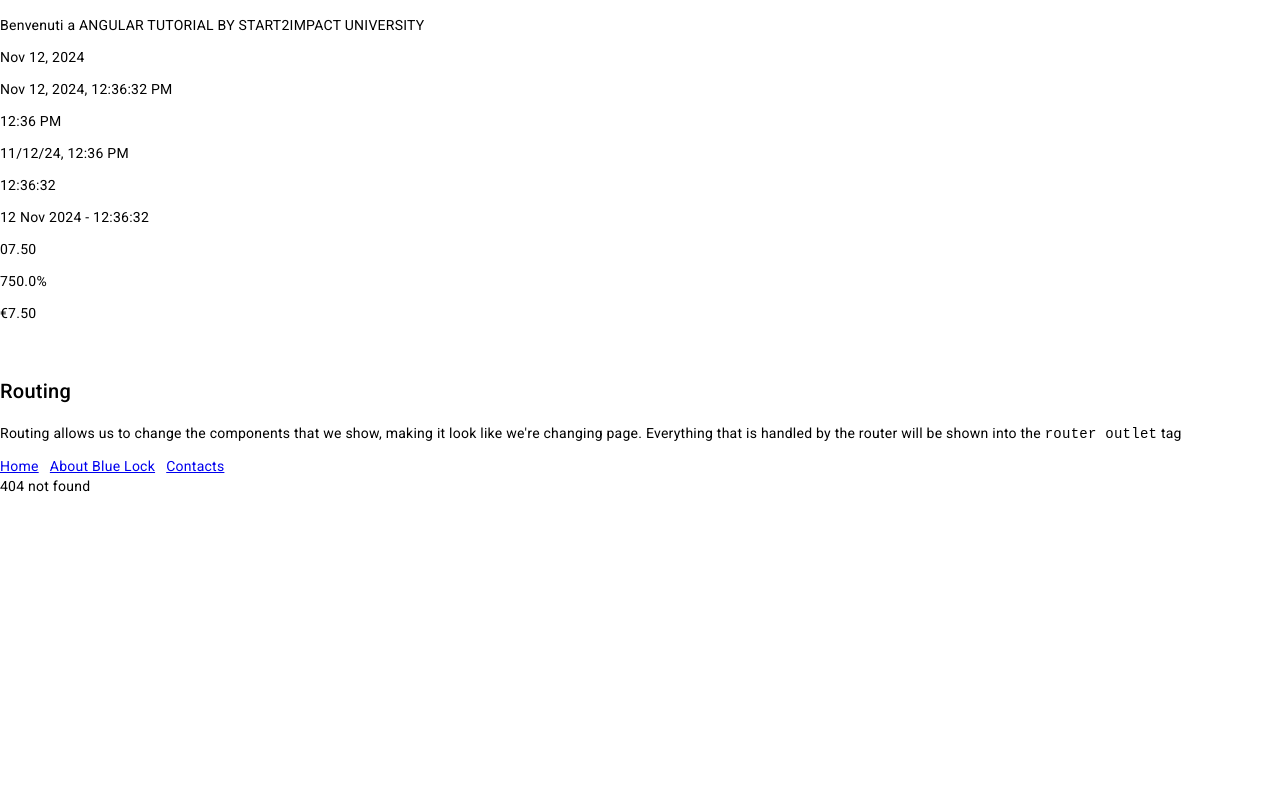
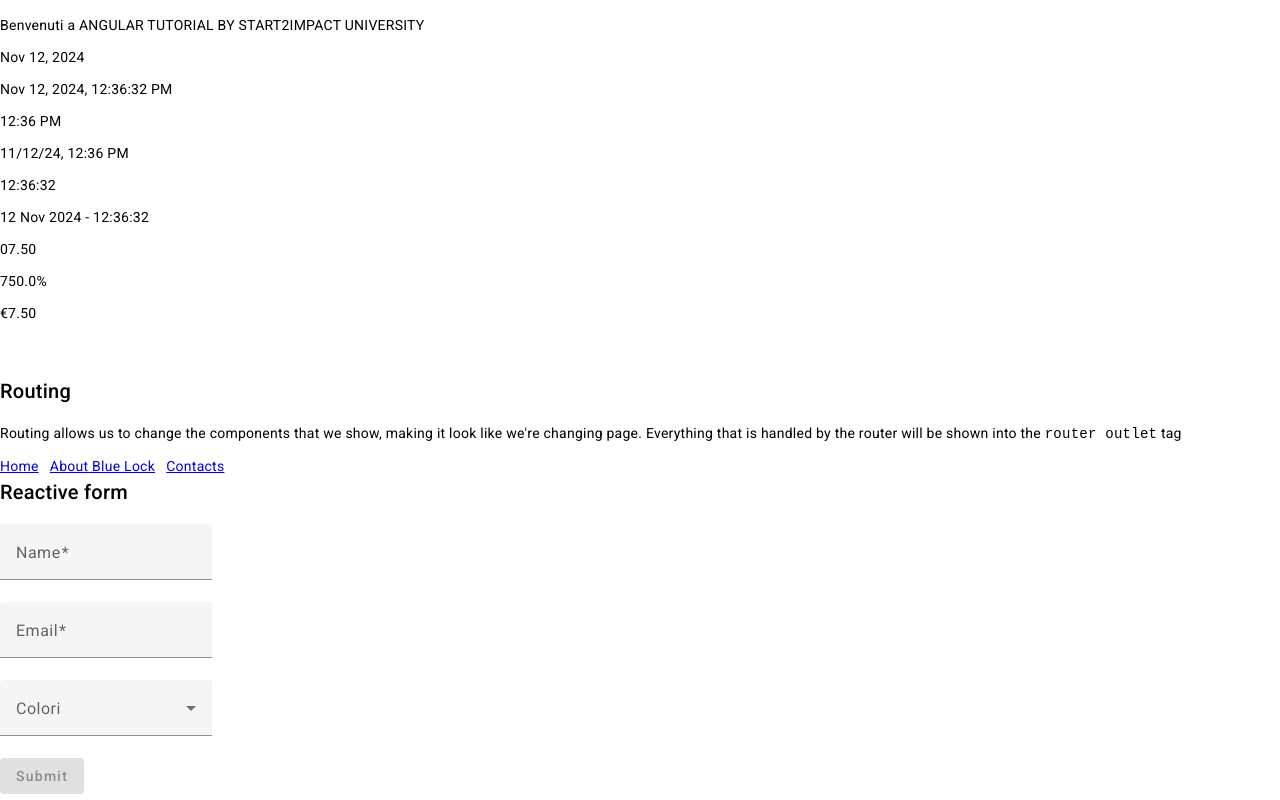
Before and after one commit to diopmorfall/s2i-angular-tutorial, an Angular app: page /rform in a window 1280 px wide. Before the commit this address led to /404. Shown: the part 2713-3513 px from the top of the page. Before the commit the page ends 3209 px from the top, so only its background shows below. Built offline with nearby package versions, Linux system fonts and the light colour scheme.

Commit message:
Reactive form

```diff
--- a/src/app/app.routes.ts
+++ b/src/app/app.routes.ts
@@ -6,6 +6,7 @@ import { SingleContactComponent } from './components/single-contact/single-conta
 import { NotFoundComponent } from './components/not-found/not-found.component';
 import { canActivateChild, canActivateGuard } from './auth/auth.guard';
 import { TemplateDrivenFormComponent } from './components/template-driven-form/template-driven-form.component';
+import { ReactiveFormComponent } from './components/reactive-form/reactive-form.component';
 
 export const routes: Routes = [
     { path: '', pathMatch: 'full', redirectTo: '/home' }, //? same type of redirect, but to a different path
@@ -20,7 +21,8 @@ export const routes: Routes = [
             { path: ':id', component: SingleContactComponent }, //? child route, its base is /contacts
         ]
     },
-    { path: 'form', component: TemplateDrivenFormComponent },
+    { path: 'tform', component: TemplateDrivenFormComponent },
+    { path: 'rform', component: ReactiveFormComponent },
     { path: '404', component: NotFoundComponent },
     { path: '**', redirectTo: '/404' } //* this allows us to redirect every wrong route to a specific path
     //! remember that it has to be the last route you define here
--- /dev/null
+++ b/src/app/components/reactive-form/reactive-form.component.css
@@ -0,0 +1,13 @@
+form {
+    display: flex;
+    flex-direction: column;
+    align-items: flex-start;
+}
+
+input.ng-touched.ng-invalid{
+    background-color: red;
+}
+
+input.ng-valid{
+    background-color: green;
+}
--- /dev/null
+++ b/src/app/components/reactive-form/reactive-form.component.html
@@ -0,0 +1,24 @@
+<h2>Reactive form</h2>
+
+<form [formGroup]="homeForm" (ngSubmit)="onSubmit()"><!--? property binding with the form group we defined in the ts -->
+    <mat-form-field appearance="fill">
+        <mat-label>Name</mat-label>
+        <input matInput type="text" name="name" formControlName="name">
+    </mat-form-field>
+    <!--? the only thing we add in the html are conditional elements -->
+    <p *ngIf="!homeForm.get('name')?.valid && homeForm.get('name')?.touched">Insert name</p>
+    <mat-form-field appearance="fill">
+        <mat-label>Email</mat-label>
+        <input matInput type="email" name="email" formControlName="email">
+    </mat-form-field>
+    <mat-form-field appearance="fill">
+        <mat-label>Colori</mat-label>
+        <mat-select name="color" formControlName="color">
+            <mat-option value="red">Red</mat-option>
+            <mat-option value="blue">Blue</mat-option>
+        </mat-select>
+    </mat-form-field>
+    <button mat-raised-button type="submit" [disabled]="!homeForm.valid">Submit</button>
+</form>
+
+<!--? or condition like the one on the disabled button -->
--- /dev/null
+++ b/src/app/components/reactive-form/reactive-form.component.ts
@@ -0,0 +1,41 @@
+import { Component, OnInit, ViewChild } from '@angular/core';
+import { CommonModule } from '@angular/common';
+import { FormControl, FormGroup, FormsModule, NgForm, ReactiveFormsModule, Validators } from '@angular/forms';
+import { MatFormFieldModule } from '@angular/material/form-field';
+import { MatInputModule } from '@angular/material/input';
+import { MatSelectModule } from '@angular/material/select';
+import { MatButtonModule } from '@angular/material/button';
+
+@Component({
+    selector: 'app-reactive-form',
+    standalone: true,
+    imports: [
+        CommonModule,
+        ReactiveFormsModule, //! must be included
+        FormsModule,
+        MatFormFieldModule,
+        MatInputModule,
+        MatSelectModule,
+        MatButtonModule,
+    ],
+    templateUrl: './reactive-form.component.html',
+    styleUrl: './reactive-form.component.css'
+})
+export class ReactiveFormComponent implements OnInit {
+
+    homeForm!: FormGroup
+
+    //* a reactive form is one that has a basic html template, but it's handled by the TS
+    ngOnInit(): void {
+        this.homeForm = new FormGroup({ //? defining the form group (it's the form, a combination of controls)
+            name: new FormControl(null, Validators.required),
+            //* and I can add validators too (if multiple, add them in an array)
+            email: new FormControl(null, [Validators.required, Validators.email]),
+            color: new FormControl(),
+        })
+    }
+
+    onSubmit(){
+        console.log(this.homeForm)
+    }
+}
--- a/src/app/components/template-driven-form/template-driven-form.component.ts
+++ b/src/app/components/template-driven-form/template-driven-form.component.ts
@@ -1,6 +1,6 @@
 import { Component, ViewChild } from '@angular/core';
 import { CommonModule } from '@angular/common';
-import { FormsModule, NgForm } from '@angular/forms';
+import { FormsModule } from '@angular/forms';
 import { MatFormFieldModule } from '@angular/material/form-field';
 import { MatInputModule } from '@angular/material/input';
 import { MatSelectModule } from '@angular/material/select';
```
Also changed, not shown: 1 other file (tests, documents, lock files or other folders).
